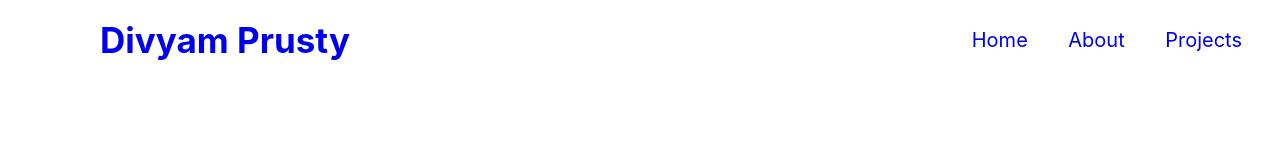
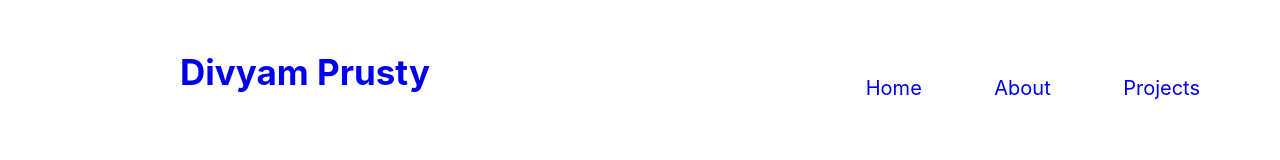
Before and after one commit to divyamprusty/divyamprusty.github.io, a plain HTML site: page index.html in a window 1280 px wide. Drawn offline with Linux system fonts and the light colour scheme.

Commit message:
Initial Commit

```diff
--- a/css/index.css
+++ b/css/index.css
@@ -1,5 +1,5 @@
 * {
-  margin: 0;
+  margin: 1rem;
   padding: 0;
   text-decoration: none;
   list-style: none;
@@ -23,7 +23,7 @@ nav span a{
 
 nav ul {
   float: right;
-  margin-right: 20px;
+  margin-right: 30px;
 }
 
 nav ul li {
```
